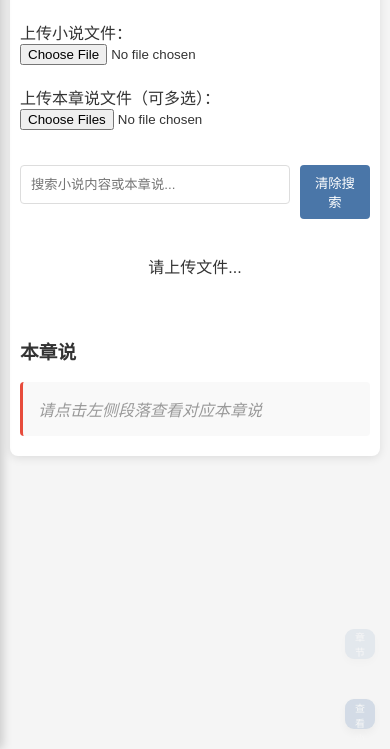
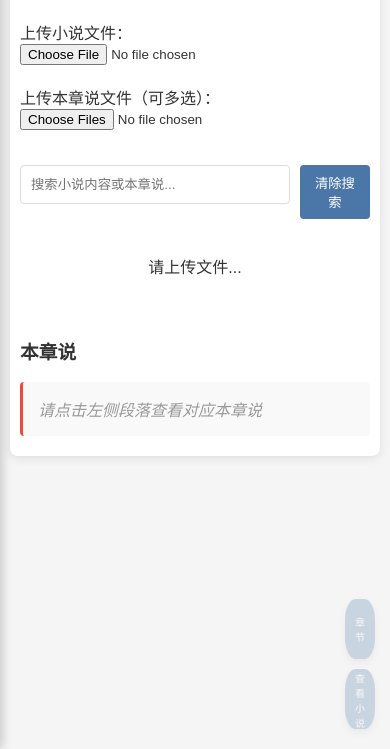
Before and after one commit to lpllinlin/-lpllinlin.github.io, a plain HTML site: page index.html in a window 390 px wide. Shown: the part 95-844 px from the top of the page. Drawn offline with Linux system fonts and the light colour scheme.

Commit message:
Update index.html

```diff
--- a/index.html
+++ b/index.html
@@ -44,15 +44,15 @@
             background: #4a76a8;
             color: white;
             border: none;
-            border-radius: 30%;
+            border-radius: 35%;
             width: 30px;
-            height: 30px;
+            height: 60px;
             text-align: center;
             font-size: 10px;
             box-shadow: 0 4px 8px rgba(0,0,0,0.2);
             z-index: 1000;
             cursor: pointer;
-            opacity: 0.2;
+            opacity: 0.25;
         }
 
         /* 章节目录按钮 */
@@ -63,9 +63,9 @@
             background: #4a76a8;
             color: white;
             border: none;
-            border-radius: 30%;
+            border-radius: 35%;
             width: 30px;
-            height: 30px;
+            height: 60px;
             text-align: center;
             font-size: 10px;
             box-shadow: 0 4px 8px rgba(0,0,0,0.2);
@@ -74,7 +74,7 @@
             display: flex;
             align-items: center;
             justify-content: center;
-            opacity: 0.1;
+            opacity: 0.25;
         }
 
         /* 章节目录样式 */
```
